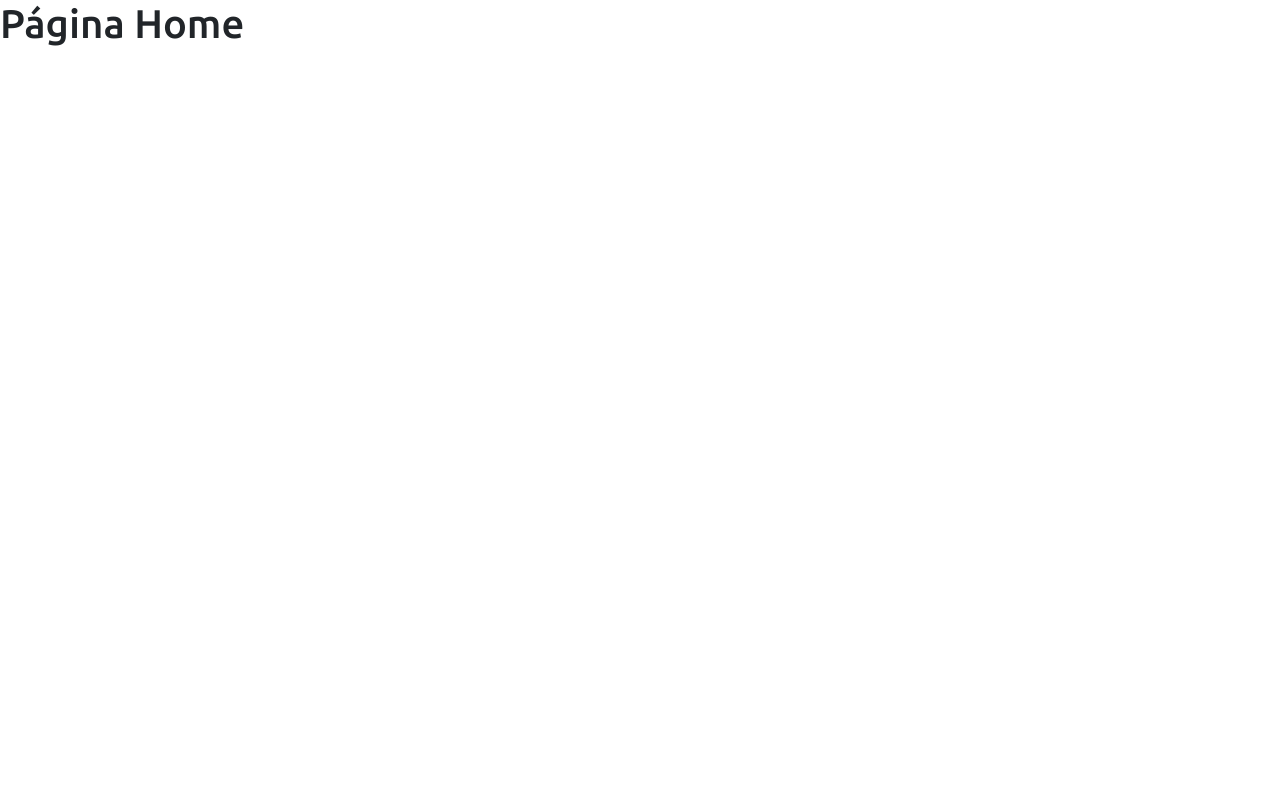
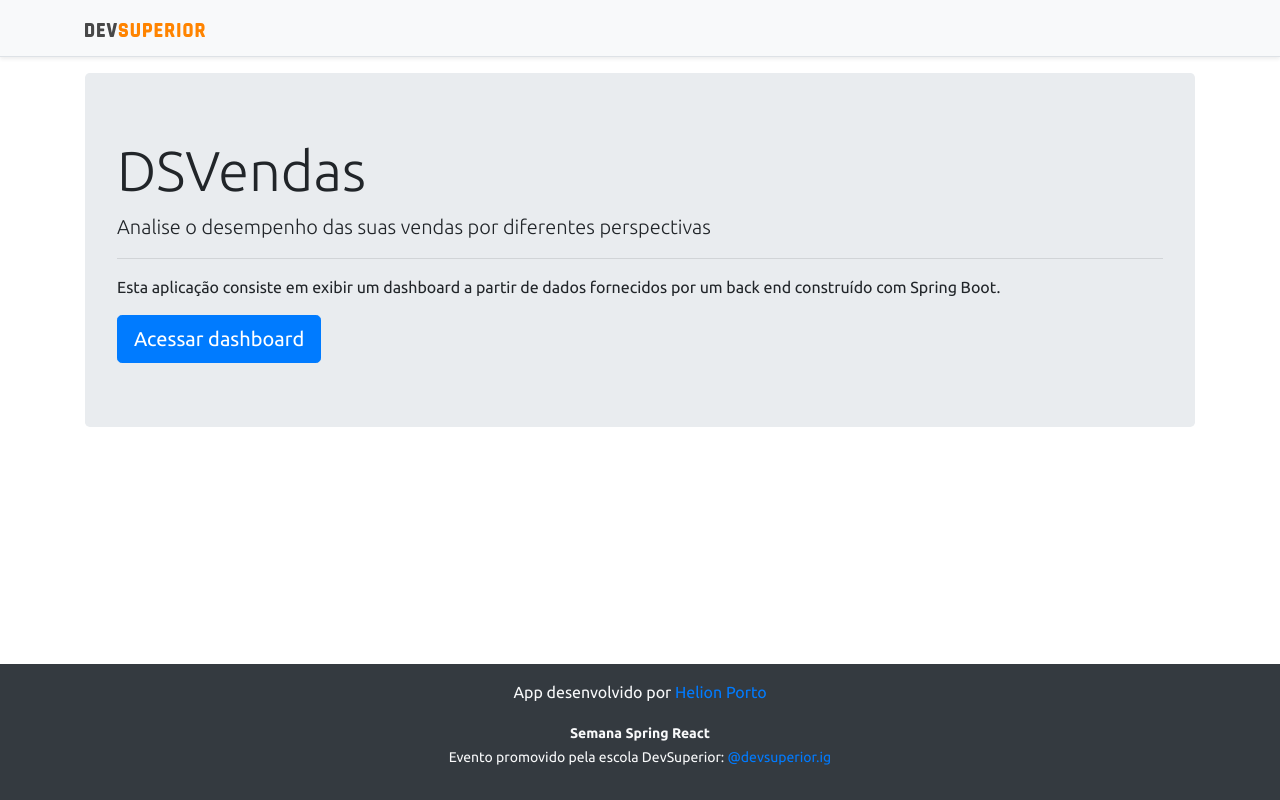
Before and after one commit to helionj/projeto-sds3, a React (Create React App) app in the folder frontend/: page / in a window 1280 px wide. Built offline with nearby package versions, Linux system fonts and the light colour scheme.

Commit message:
Home, navigation

```diff
--- a/frontend/src/components/NavBar/index.tsx
+++ b/frontend/src/components/NavBar/index.tsx
@@ -1,10 +1,13 @@
 import ImgDsDark from 'assets/img/ds-dark.svg'
+import { Link } from 'react-router-dom'
 function NavBar() {
   return (
     <div className="d-flex flex-column flex-md-row align-items-center p-3 px-md-4 mb-3 bg-light border-bottom shadow-sm">
       <div className="container">
         <nav className="my-2 my-md-0 mr-md-3">
+          <Link to="/">
             <img src={ImgDsDark} alt="DevSuperior" width="120" />
+          </Link>
         </nav>
       </div>
     </div>
--- a/frontend/src/pages/Home/index.tsx
+++ b/frontend/src/pages/Home/index.tsx
@@ -1,8 +1,24 @@
+import Footer from 'components/Footer';
+import NavBar from 'components/NavBar';
+import { Link } from 'react-router-dom';
+
 const Home = () => {
     return (
-            <div>
-                <h1>Página Home</h1>
+        <>
+            <NavBar/>
+            <div className="container">
+                <div className="jumbotron">
+                    <h1 className="display-4">DSVendas</h1>
+                    <p className="lead">Analise o desempenho das suas vendas por diferentes perspectivas</p>
+                    <hr />
+                    <p>Esta aplicação consiste em exibir um dashboard a partir de dados fornecidos por um back end construído com Spring Boot.</p>
+                    <Link className="btn btn-primary btn-lg" to="dashboard">
+                        Acessar dashboard
+                    </Link>
+                </div>
             </div>
+            <Footer/>
+        </>
     );
 }
 
```
Lines whose indentation alone changed are shown as unchanged.
